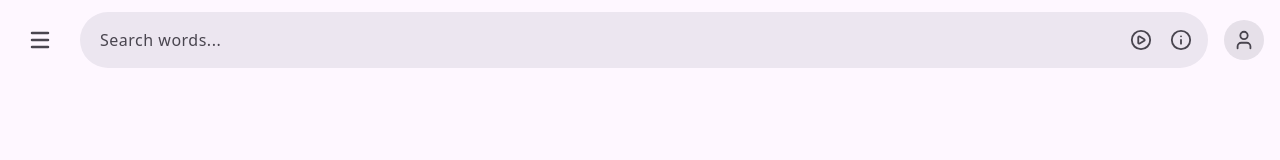
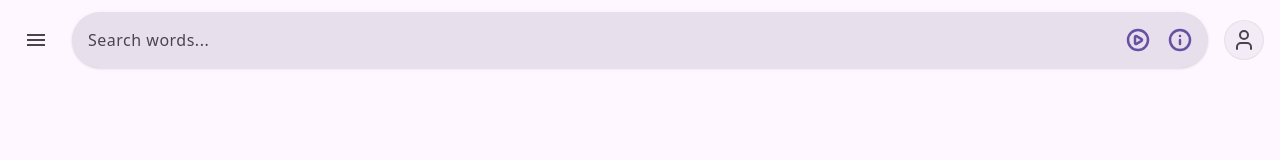
Before and after one commit to shafiullahcrazyman/Vocabify, a React (Vite) app: page /#/home in a window 1280 px wide. Shown: the top 160 px of the page. Built offline with nearby package versions, Linux system fonts and the light colour scheme.

Commit message:
Add files via upload

```diff
--- a/src/components/TopAppBar.tsx
+++ b/src/components/TopAppBar.tsx
@@ -1,5 +1,5 @@
 import React, { useState, useRef, useEffect } from 'react';
-import { User, Info, PlayCircle, X, Menu } from 'lucide-react';
+import { User, Info, PlayCircle, X } from 'lucide-react';
 import { useAppContext } from '../context/AppContext';
 import { SettingsDrawer } from './SettingsDrawer';
 import { TipsOverlay } from './TipsOverlay';
@@ -14,6 +14,7 @@ interface TopAppBarProps {
 export const TopAppBar: React.FC<TopAppBarProps> = ({ title }) => {
   const { searchQuery, setSearchQuery, userAvatar, setUserAvatar, settings } = useAppContext();
 
+  // Local state for immediate typing feedback without lag
   const [localSearch, setLocalSearch] = useState(searchQuery);
   const debouncedSearch = useDebounce(localSearch, 300);
 
@@ -22,10 +23,12 @@ export const TopAppBar: React.FC<TopAppBarProps> = ({ title }) => {
   const [isVideoOpen, setIsVideoOpen] = useState(false);
   const fileInputRef = useRef<HTMLInputElement>(null);
 
+  // Sync debounced value to global state
   useEffect(() => {
     setSearchQuery(debouncedSearch);
   }, [debouncedSearch, setSearchQuery]);
 
+  // Sync external clear events back to local state
   useEffect(() => {
     if (searchQuery === '') setLocalSearch('');
   }, [searchQuery]);
@@ -43,10 +46,12 @@ export const TopAppBar: React.FC<TopAppBarProps> = ({ title }) => {
   const handleFileChange = (event: React.ChangeEvent<HTMLInputElement>) => {
     const file = event.target.files?.[0];
     if (file) {
+      // Check if file is larger than 2MB
       if (file.size > 2 * 1024 * 1024) {
         alert("Please choose an image smaller than 2MB so it can be saved offline.");
         return;
       }
+
       const reader = new FileReader();
       reader.onloadend = () => {
         setUserAvatar(reader.result as string);
@@ -57,25 +62,27 @@ export const TopAppBar: React.FC<TopAppBarProps> = ({ title }) => {
 
   return (
     <>
-      <header className="sticky top-0 z-30 bg-background text-on-surface px-4 py-3 flex items-center gap-4 w-full max-w-full overflow-hidden">
-
-        {/* Menu Button */}
+      <header className="sticky top-0 z-30 bg-background text-on-surface px-3 sm:px-4 py-3 flex items-center gap-3 sm:gap-4 w-full max-w-full overflow-hidden">
         <button
           onClick={handleMenuClick}
-          className="w-12 h-12 flex items-center justify-center rounded-full hover:bg-surface-variant transition-colors active:scale-95 text-on-surface-variant shrink-0"
+          className="tour-menu-btn w-10 h-10 flex items-center justify-center rounded-xl hover:bg-surface-variant transition-all duration-200 active:scale-90 text-on-surface-variant flex-shrink-0"
           aria-label="Open settings menu"
         >
-          <Menu strokeWidth={2.5} className="w-6 h-6" />
+          <svg width="24" height="24" viewBox="0 0 24 24" fill="currentColor" className="w-6 h-6">
+            <rect x="3" y="6" width="18" height="2" />
+            <rect x="3" y="11" width="18" height="2" />
+            <rect x="3" y="16" width="18" height="2" />
+          </svg>
         </button>
 
         {title ? (
-          <div className="flex-1 min-w-0 flex items-center justify-center h-[56px]">
-            <h1 className="m3-title-large text-on-surface truncate">{title}</h1>
+          <div className="flex-1 min-w-0 flex items-center justify-center h-14">
+            <h1 className="text-[22px] font-medium text-on-surface truncate">{title}</h1>
           </div>
         ) : (
-          /* M3 Expressive Search Bar: 56dp height, Surface Container High, Fully Rounded, 0px Shadow */
-          <div className="flex-1 min-w-0 flex items-center bg-surface-container-high rounded-full pl-5 pr-2 h-[56px] transition-colors focus-within:bg-surface-container-highest">
+          <div className="tour-search-bar flex-1 min-w-0 flex items-center bg-surface-variant rounded-full pl-4 pr-2 h-14 shadow-sm transition-all duration-300 focus-within:shadow-md">
 
+            {/* Search Input - dynamically takes available space */}
             <input
               type="text"
               placeholder="Search words..."
@@ -84,6 +91,7 @@ export const TopAppBar: React.FC<TopAppBarProps> = ({ title }) => {
               className="bg-transparent border-none outline-none flex-1 min-w-0 w-full text-on-surface placeholder:text-on-surface-variant m3-body-large truncate mr-2"
             />
 
+            {/* Action Buttons - grouped safely to the right */}
             <div className="flex items-center shrink-0 gap-0.5">
               {localSearch.length > 0 && (
                 <button
@@ -92,7 +100,7 @@ export const TopAppBar: React.FC<TopAppBarProps> = ({ title }) => {
                     setLocalSearch('');
                     setSearchQuery('');
                   }}
-                  className="p-2 rounded-full hover:bg-on-surface/10 text-on-surface-variant transition-colors"
+                  className="p-1.5 rounded-full hover:bg-on-surface/10 text-on-surface-variant transition-colors"
                 >
                   <X className="w-5 h-5" />
                 </button>
@@ -103,9 +111,10 @@ export const TopAppBar: React.FC<TopAppBarProps> = ({ title }) => {
                   triggerHaptic(settings.hapticsEnabled);
                   setIsVideoOpen(true);
                 }}
-                className="p-2 rounded-full hover:bg-on-surface/10 text-on-surface-variant transition-colors active:scale-90"
+                className="tour-video-tutorial p-2 rounded-full hover:bg-on-surface/10 text-on-surface-variant transition-colors active:scale-90"
+                aria-label="Video Tutorial"
               >
-                <PlayCircle className="w-[22px] h-[22px]" strokeWidth={2} />
+                <PlayCircle className="w-6 h-6 text-primary" strokeWidth={2.5} />
               </button>
 
               <button
@@ -113,28 +122,39 @@ export const TopAppBar: React.FC<TopAppBarProps> = ({ title }) => {
                   triggerHaptic(settings.hapticsEnabled);
                   setIsTipsOpen(true);
                 }}
-                className="p-2 rounded-full hover:bg-on-surface/10 text-on-surface-variant transition-colors active:scale-90"
+                className="tour-grammar-tips p-2 rounded-full hover:bg-on-surface/10 text-on-surface-variant transition-colors active:scale-90"
+                aria-label="Grammar Tips"
               >
-                <Info className="w-[22px] h-[22px]" strokeWidth={2} />
+                <Info className="w-6 h-6 text-primary" strokeWidth={2.5} />
               </button>
             </div>
+
           </div>
         )}
 
-        {/* Avatar */}
         <button
           onClick={handleAvatarClick}
-          className="rounded-full hover:opacity-80 transition-all duration-200 active:scale-90 flex-shrink-0 overflow-hidden w-10 h-10 flex items-center justify-center bg-surface-container-highest"
+          className="tour-user-avatar rounded-full hover:bg-surface-variant transition-all duration-200 active:scale-90 flex-shrink-0 overflow-hidden w-10 h-10 flex items-center justify-center bg-surface-variant/50 border border-outline/10"
           aria-label="Upload user avatar"
         >
           {userAvatar ? (
-            <img src={userAvatar} alt="User avatar" className="w-full h-full object-cover" />
+            <img
+              src={userAvatar}
+              alt="User avatar"
+              className="w-full h-full object-cover"
+            />
           ) : (
-            <User className="w-[22px] h-[22px] text-on-surface-variant" />
+            <User className="w-6 h-6 text-on-surface-variant" />
           )}
         </button>
 
-        <input type="file" ref={fileInputRef} onChange={handleFileChange} accept="image/*" className="hidden" />
+        <input
+          type="file"
+          ref={fileInputRef}
+          onChange={handleFileChange}
+          accept="image/*"
+          className="hidden"
+        />
       </header>
 
       <SettingsDrawer isOpen={isSettingsOpen} onClose={() => setIsSettingsOpen(false)} />
```
